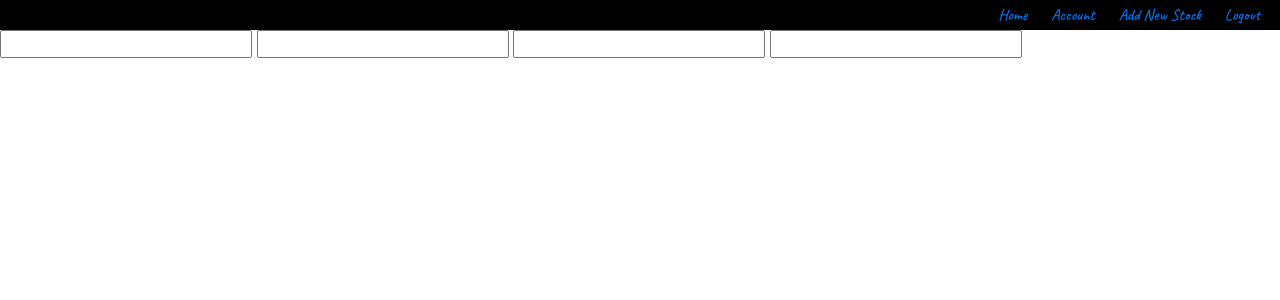
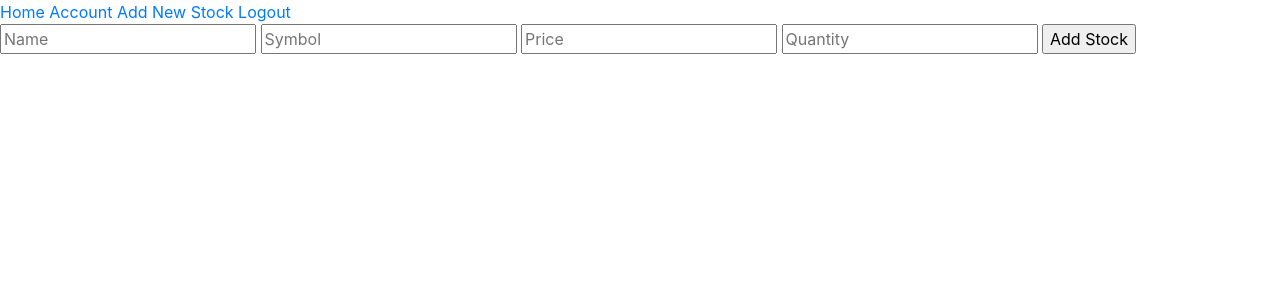
Before and after one commit to IOSCoderChamp/Stocks, a Flask app: page /add in a window 1280 px wide. Shown: the top 300 px of the page. Run offline with Flask 3, Linux system fonts and the light colour scheme; some libraries are stand-ins or nearby versions; some web fonts are replaced.

Commit message:
adding stocks

```diff
--- a/main.py
+++ b/main.py
@@ -24,31 +24,37 @@
 
 class Stock(db.Model):
 
-    __tablename__ = "stocks"
+    __tablename__ = "Stocks"
     id = db.Column(db.Integer, primary_key=True)
     name = db.Column(db.String, unique=True, nullable=False)
     symbol = db.Column(db.String, unique=True, nullable=False)
     price = db.Column(db.Float, nullable=False)
-    quantity = db.Column(db.Integer, nullable=False, default=1)
-    user = db.Column(db.Integer, db.ForeignKey(User.id), primary_key=True)
+    quantity = db.Column(db.Float, nullable=False, default=1)
+    user = db.Column(db.Integer, db.ForeignKey(User.id), nullable=False)
 
 def userstuff():
 
     userid = session.get("userid")
     user = db.session.query(User).get(userid)
     return user
+
 #app configuration
 @app.route("/login", methods=["GET", "POST"])
 def login():
     if request.method == "POST":
+        try:
+            username = request.form.get("username")
+            password = md5(request.form.get("password"))
 
-        username = request.form.get("username")
-        password = md5(request.form.get("password"))
+            user = db.session.query(User).filter_by(username=username).first()
+            if user and user.password == password:
+                session["userid"] = user.id
+                return redirect(url_for("index"))
+            else:
+                render_template('login.html', error="invalid login")
+        except Exception as error:
+            render_template('login.html', error=error)
 
-        user = db.session.query(User).filter_by(username=username).first()
-        if user and user.password == password:
-            session["userid"] = username
-            return redirect(url_for("index"))
     return render_template('login.html')
 
 @app.route("/")
@@ -78,12 +84,28 @@
     del session[user.username]
     return redirect(url_for("login"))
 
-@app.route("/add")
+@app.route("/add",  methods=["GET", "POST"])
 def add():
     user = userstuff()
+    if request.method == "POST":
+        try:
+            name = request.form["name"]
+            Symbol = request.form["symbol"]
+            price = request.form["$"]
+            quantity = request.form["Num"]
+            if name and Symbol and price and quantity and user:
+                e = Stock(name=name, symbol=Symbol, price = price, quantity = quantity, user = user.id)
+                db.session.add(e)
+                db.session.commit()
+                return redirect(url_for("account.html"))
+            else:
+                return render_template("add.html", error="At least one of the fields was left blank")
+        except Exception as error:
+            print("Problem Achieved")
+            print(error)
     return render_template('add.html', username=user.username if user else "guest")
 
-@app.route("/account")
+@app.route("/account",  methods=["GET", "POST"])
 def account():
     user = userstuff()
     return render_template('account.html', username=user.username if user else "guest")
--- a/templates/add.html
+++ b/templates/add.html
@@ -2,10 +2,13 @@
 {% block content %}
 <div>
     <form method="POST">
-        <input />
-        <input />
-        <input />
-        <input />
+        <input placeholder="Name" name="name"/>
+        <input placeholder="Symbol" name="symbol"/>
+        <input placeholder="Price" type=number step=0.01 name="$"/>
+        <input placeholder="Quantity" type="number" step=1 name="Num"/>
+
+        {{error}}
+        <input type="submit" value="Add Stock"/>
     </form>
 </div>
 {% endblock %}
--- a/templates/login.html
+++ b/templates/login.html
@@ -15,6 +15,7 @@
       <input type="checkbox" class="form-check-input" id="exampleCheck1">
       <label class="form-check-label" for="exampleCheck1">Remember My Password</label>
     </div>
+    {{ error }}
     <button type="submit" class="btn btn-primary">Submit</button>
   </form>
 {% endblock %}
```
Also changed, not shown: Static/Styles.css (renamed from Static/Css/Styles.css), instance/stocks.db.
